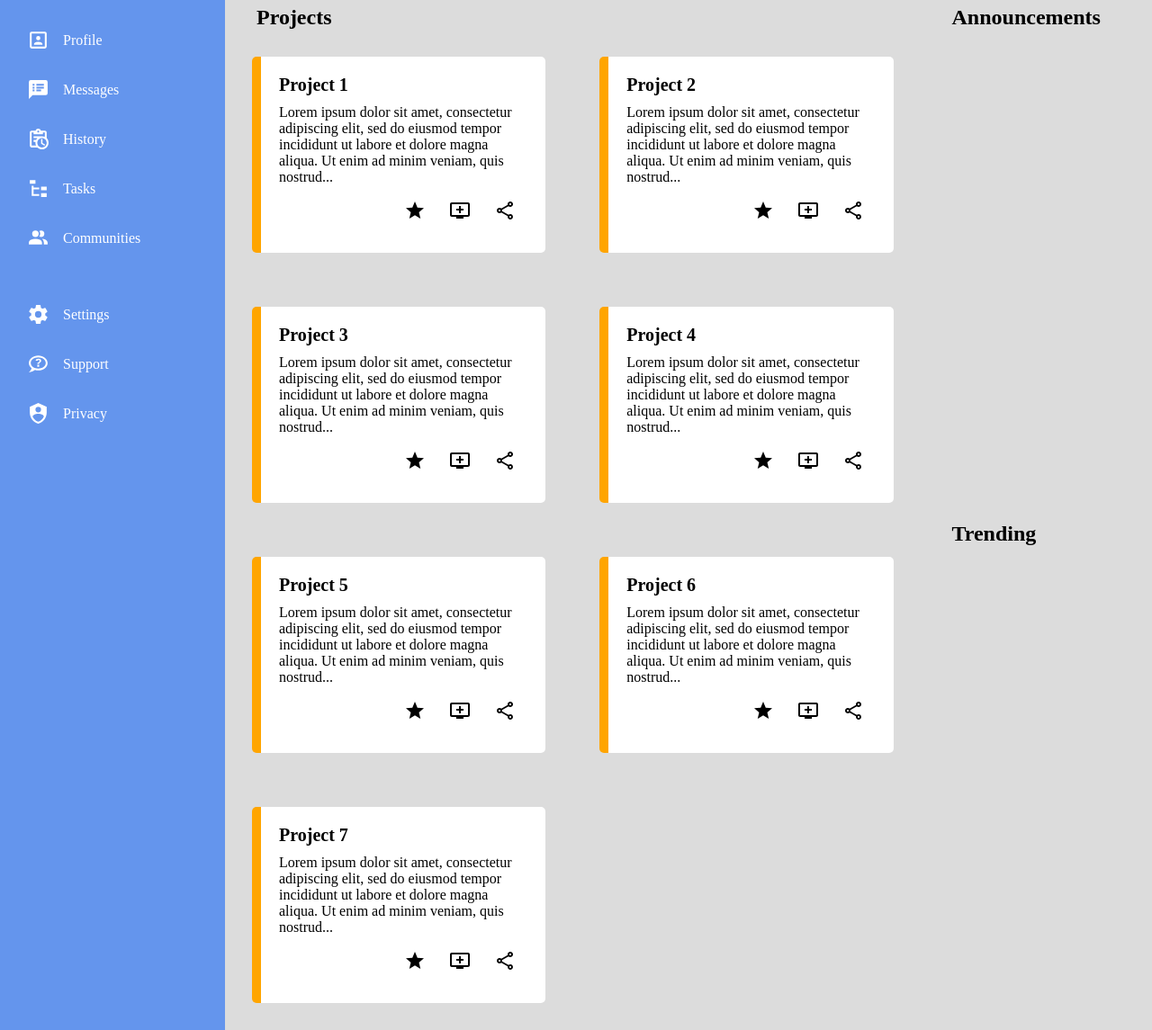
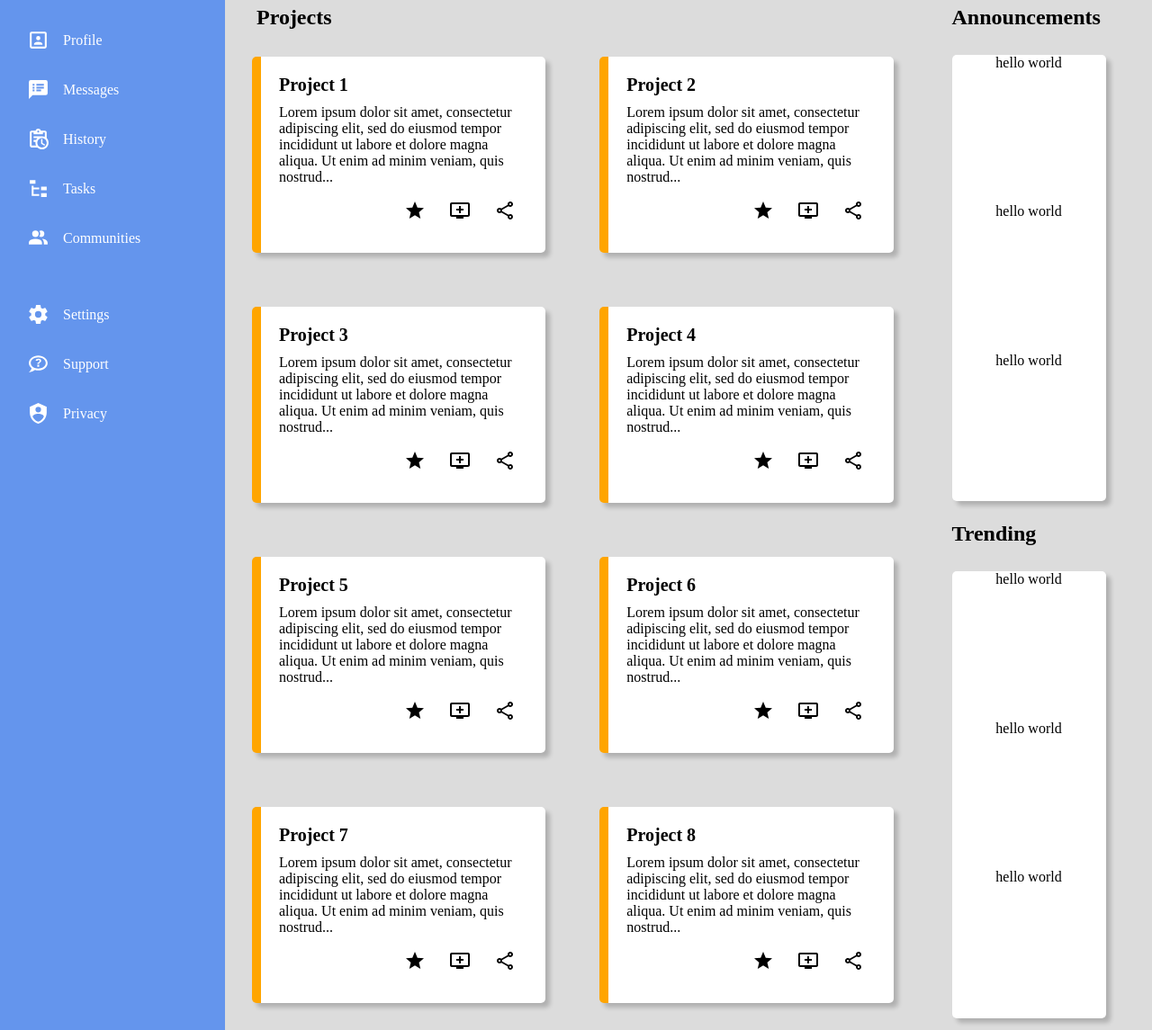
Before and after one commit to chenste-osu/top_dashboard, a plain HTML site: page index.html in a window 1280 px wide. Shown: the part 148-1293 px from the top of the page at 90% size. Drawn offline with Linux system fonts and the light colour scheme.

Commit message:
add all styling

```diff
--- a/index.html
+++ b/index.html
@@ -66,7 +66,7 @@
             <div class="contentSection">
                 <div class="projectsPane">
                     <h2>Projects</h2>
-                    <div class="projectArena">
+                    <div class="projectFeed">
                         <div class="projectCard">
                             <p class="title">Project 1</p>
                             <p>Lorem ipsum dolor sit amet, consectetur adipiscing elit, sed do eiusmod tempor incididunt ut labore et dolore magna aliqua. Ut enim ad minim veniam, quis nostrud...</p>
@@ -130,6 +130,15 @@
                                 <button class="share"><img src="assets/share_black_24dp.svg" alt=""></button>
                             </div>
                         </div>
+                        <div class="projectCard">
+                            <p class="title">Project 8</p>
+                            <p>Lorem ipsum dolor sit amet, consectetur adipiscing elit, sed do eiusmod tempor incididunt ut labore et dolore magna aliqua. Ut enim ad minim veniam, quis nostrud...</p>
+                            <div class="cardButtonCluster">
+                                <button class="favorite"><img src="assets/star_black_24dp.svg" alt=""></button>
+                                <button class="watchlater"><img src="assets/add_to_queue_black_24dp.svg" alt=""></button>
+                                <button class="share"><img src="assets/share_black_24dp.svg" alt=""></button>
+                            </div>
+                        </div>
                     </div>
 
                 </div>
@@ -137,13 +146,29 @@
                     <div class="announcePane">
                         <h2>Announcements</h2>
                         <div class="announceFeed">
-                            <div class="announce"></div>
+                            <div class="announce">
+                                <p>hello world</p>
+                            </div>
+                            <div class="announce">
+                                <p>hello world</p>
+                            </div>
+                            <div class="announce">
+                                <p>hello world</p>
+                            </div>
                         </div>
                     </div>
                     <div class="trendingPane">
                         <h2>Trending</h2>
                         <div class="trendFeed">
-                            <div class="trendTab"></div>
+                            <div class="trend">
+                                <p>hello world</p>
+                            </div>
+                            <div class="trend">
+                                <p>hello world</p>
+                            </div>
+                            <div class="trend">
+                                <p>hello world</p>
+                            </div>
                         </div>
                     </div>
                 </div>
--- a/styles.css
+++ b/styles.css
@@ -110,9 +110,10 @@ li > img {
 .searchbar {
     height: 30px;
     min-width: 50px;
-    background-color: gray;
+    background-color: lightgray;
     flex-grow: 1;
     margin-right: 35px;
+    border-radius: 20px;
 }
 
 .profilePane {
@@ -135,6 +136,7 @@ li > img {
 .notifications img {
     height: 25px;
     width: 25px;
+    filter: invert(0.4);
 }
 
 .profilePortal {
@@ -234,7 +236,7 @@ li > img {
     margin-top: 10px;
 }
 
-.projectArena {
+.projectFeed {
     display: grid;
     flex-grow: 1;
     grid-template-columns: repeat(auto-fit, minmax(350px, 1fr));
@@ -245,6 +247,7 @@ li > img {
     border-left: solid 10px;
     border-left-color: orange;
     border-radius: 5px;
+    box-shadow: 5px 5px 5px rgb(0 0 0 / 0.2);
     margin: 30px;
     padding: 20px;
 }
@@ -289,9 +292,35 @@ li > img {
 .announcePane {
     background-color: gainsboro;
     grid-row: 1 / 2;
+    display: flex;
+    flex-direction: column;
 }
 
 .trendingPane {
     background-color: gainsboro;
     grid-row: 2 / 3;
+    display: flex;
+    flex-direction: column;
 }
+
+.announceFeed, .trendFeed {
+    background-color: white;
+    display: grid;
+    margin: 28px 20% 5% 35px;
+    /* height: 100%;
+    width: 80%; */
+    flex-grow: 1;
+    border-radius: 5px;
+    box-shadow: 5px 5px 5px rgb(0 0 0 / 0.2);
+}
+
+
+
+
+
+/* .trendingFeed {
+    background-color: white;
+    display: flex;
+    flex-direction: column;
+    flex-grow: 1;
+} */
```
